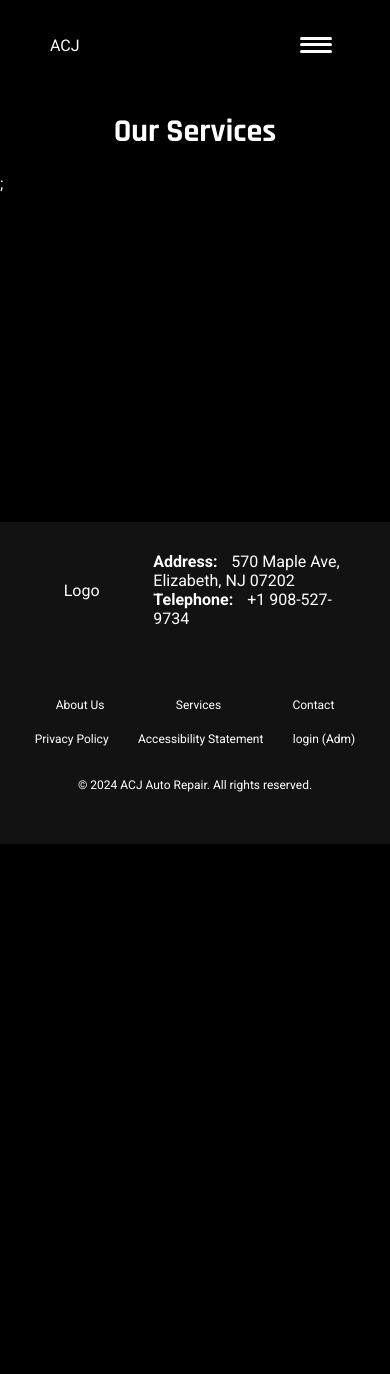
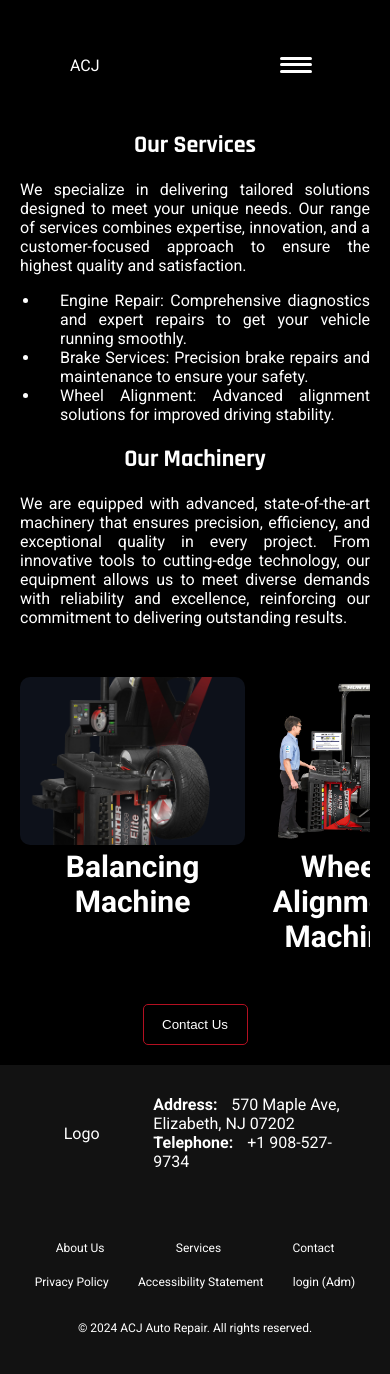
Before and after one commit to paulooliveira152012/acj, a React (Create React App) app: page /our-services in a window 390 px wide. Shown: the top 1374 px of the page. Before the commit the page ends 844 px from the top, so only its background shows below. Built offline with nearby package versions, Linux system fonts and the light colour scheme.

Commit message:
services page implemented

```diff
--- a/src/pages/About.js
+++ b/src/pages/About.js
@@ -39,7 +39,7 @@ const About = () => {
   };
 
   return (
-    <div className="aboutContainer">
+    <div className="contentContainer">
       <Header />
 
       <h1>Serving Our Community for Over [X] Years</h1>
--- a/src/pages/OurServices.js
+++ b/src/pages/OurServices.js
@@ -1,13 +1,99 @@
-import React from "react";
+import React, { useState } from "react";
 import Header from "../components/Header";
+import balancingMachine from "../assets/images/balancing_machine.jpeg";
+import wheelAlignment from "../assets/images/wheelalignment.webp";
+import lyft from "../assets/images/machine.png";
 
 const OurServices = () => {
-    return (
-        <div>
-            <Header />
-            <h1>Our Services</h1>;
+  const [currentImageIndex, setCurrentImageIndex] = useState(null);
+
+  const machines = [
+    { name: "Balancing Machine", image: balancingMachine },
+    { name: "Wheel Alignment Machine", image: wheelAlignment },
+    { name: "Lyft Machine", image: lyft },
+    { name: "Lyft Machine", image: lyft },
+  ];
+
+  const openModal = (index) => setCurrentImageIndex(index);
+  const closeModal = () => setCurrentImageIndex(null);
+  const goToNext = () =>
+    setCurrentImageIndex((prev) => (prev + 1) % machines.length);
+  const goToPrevious = () =>
+    setCurrentImageIndex(
+      (prev) => (prev - 1 + machines.length) % machines.length
+    );
+
+  return (
+    <div className="contentContainer">
+      <Header />
+      <article>
+        <h1>Our Services</h1>
+        <p>
+          We specialize in delivering tailored solutions designed to meet your
+          unique needs. Our range of services combines expertise, innovation,
+          and a customer-focused approach to ensure the highest quality and
+          satisfaction.
+        </p>
+        <ul>
+          <li>
+            Engine Repair: Comprehensive diagnostics and expert repairs to get
+            your vehicle running smoothly.
+          </li>
+          <li>
+            Brake Services: Precision brake repairs and maintenance to ensure
+            your safety.
+          </li>
+          <li>
+            Wheel Alignment: Advanced alignment solutions for improved driving
+            stability.
+          </li>
+        </ul>
+
+        <h2>Our Machinery</h2>
+        <p>
+          We are equipped with advanced, state-of-the-art machinery that ensures
+          precision, efficiency, and exceptional quality in every project. From
+          innovative tools to cutting-edge technology, our equipment allows us
+          to meet diverse demands with reliability and excellence, reinforcing
+          our commitment to delivering outstanding results.
+        </p>
+        <div className="machines">
+          {machines.map((machine, index) => (
+            <div
+              key={index}
+              className="machine"
+              onClick={() => openModal(index)}
+              style={{ cursor: "pointer" }}
+            >
+              <img src={machine.image} alt={machine.name} />
+              <h3>{machine.name}</h3>
+            </div>
+          ))}
         </div>
-    )
+      </article>
+
+      {currentImageIndex !== null && (
+        <div className="modal" onClick={closeModal}>
+          <div className="modal-content" onClick={(e) => e.stopPropagation()}>
+            <button className="close" onClick={closeModal}>
+              &times;
+            </button>
+            <button className="prev" onClick={goToPrevious}>
+              &#8249;
+            </button>
+            <img
+              src={machines[currentImageIndex].image}
+              alt={machines[currentImageIndex].name}
+            />
+            <button className="next" onClick={goToNext}>
+              &#8250;
+            </button>
+          </div>
+        </div>
+      )}
+      <button>Contact Us</button>
+    </div>
+  );
 };
 
 export default OurServices;
--- a/src/pages/TipsAndAdvice.js
+++ b/src/pages/TipsAndAdvice.js
@@ -5,7 +5,7 @@ const TipsAndAdvice = () => {
     return (
         <div>
             <Header />
-        <h1>Tips & Advice</h1>;
+        <h1>Tips & Advice</h1>
     </div>
     )
 };
--- a/src/styles/style.css
+++ b/src/styles/style.css
@@ -478,6 +478,8 @@ ul {
     margin: auto;
 }
 
+
+
 .WhyChooseUsContainer button:hover {
     background-color: #B31021;
     color: black;
@@ -846,15 +848,18 @@ margin-top: 50px;
 }
 
 /* About page */
-.aboutContainer {
+.contentContainer {
     width: 80%;
     margin: auto;
     display: flex;
     flex-direction: column;
-
 }
 
-.aboutContainer .teamPicture {
+.contentContainer li {
+    padding-left: 20px;
+}
+
+.contentContainer .teamPicture {
     background-image: url('../assets//images/teamPlaceholder.jpg');
     height: 50vh;
     width: 90%;
@@ -864,9 +869,21 @@ margin-top: 50px;
     background-position: calc(50% + 20px) 50%;
 }
 
-.aboutContainer article {
+ article {
     padding: 30px;
     text-align: justify;
+}
+
+@media screen and (max-width: 900px) {
+    .contentContainer {
+        width: 100%;
+        padding: 20px;
+        box-sizing: border-box;
+    }
+
+    article {
+        padding: 0;
+    }
 }
 
 .aboutContainer button {
@@ -876,7 +893,13 @@ margin-top: 50px;
     padding: 12px;
     width: 30%;
     margin: auto;
+    cursor: pointer;
+    margin-bottom: 25px;
+}
 
+.aboutContainer button:hover {
+    background-color: #B31021;
+    color: black;
 }
 
 .working-hours {
@@ -897,3 +920,78 @@ margin-top: 50px;
     color: red;
     font-weight: bold;
   }
+
+  /* ourServices */
+  .machines {
+    display: flex;
+    gap: 20px;
+    overflow-x: auto;
+    margin-top: 50px;
+    margin-bottom: 50px;
+}
+
+.machine {
+    width: 250px;
+    text-align: center;
+    background-size: contain;
+}
+
+.machine:hover {
+    transform: scale(1.1);
+
+}
+
+.machine img {
+    width: auto;
+    height: 20vh;
+    border-radius: 10px;
+}
+
+.modal {
+    position: fixed;
+    top: 0;
+    left: 0;
+    width: 100%;
+    height: 100%;
+    background: rgba(0, 0, 0, 0.8);
+    display: flex;
+    align-items: center;
+    justify-content: center;
+    z-index: 1000;
+}
+
+.modal-content {
+    position: relative;
+    max-width: 90%;
+    max-height: 90%;
+    display: flex;
+    align-items: center;
+    justify-content: center;
+    flex-direction: column;
+}
+
+.modal-content img {
+    max-width: 100%;
+    max-height: 100%;
+    border-radius: 10px;
+}
+
+.contentContainer ul {
+    list-style:disc;
+    padding-left: 20px;
+}
+
+.contentContainer button {
+background-color: transparent;
+ border: solid #B31021 1px;
+ border-radius: 5px;
+ padding: 12px;
+ width: 30%;
+ margin: auto;
+ cursor: pointer;
+}
+
+.contentContainer button:hover {
+    background-color: #B31021;
+    color: black;
+    }
```
